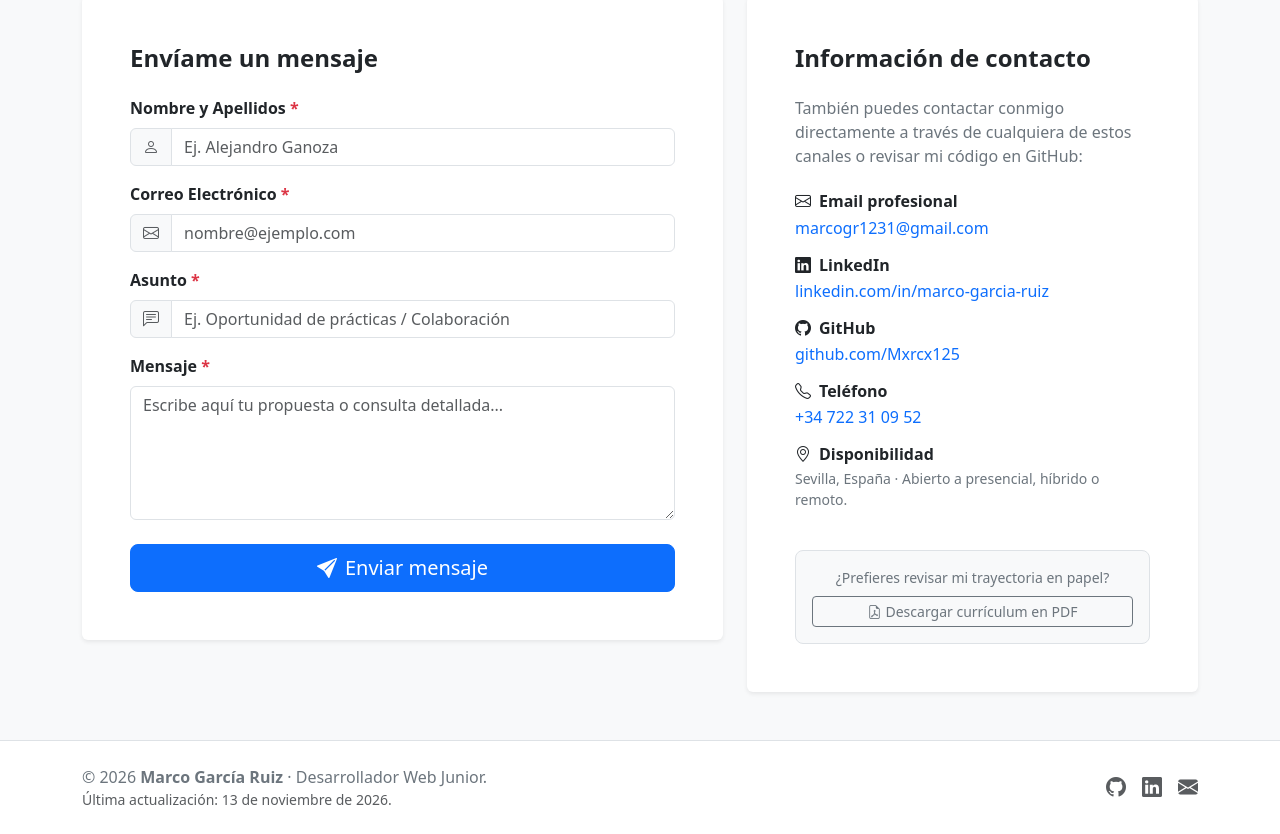
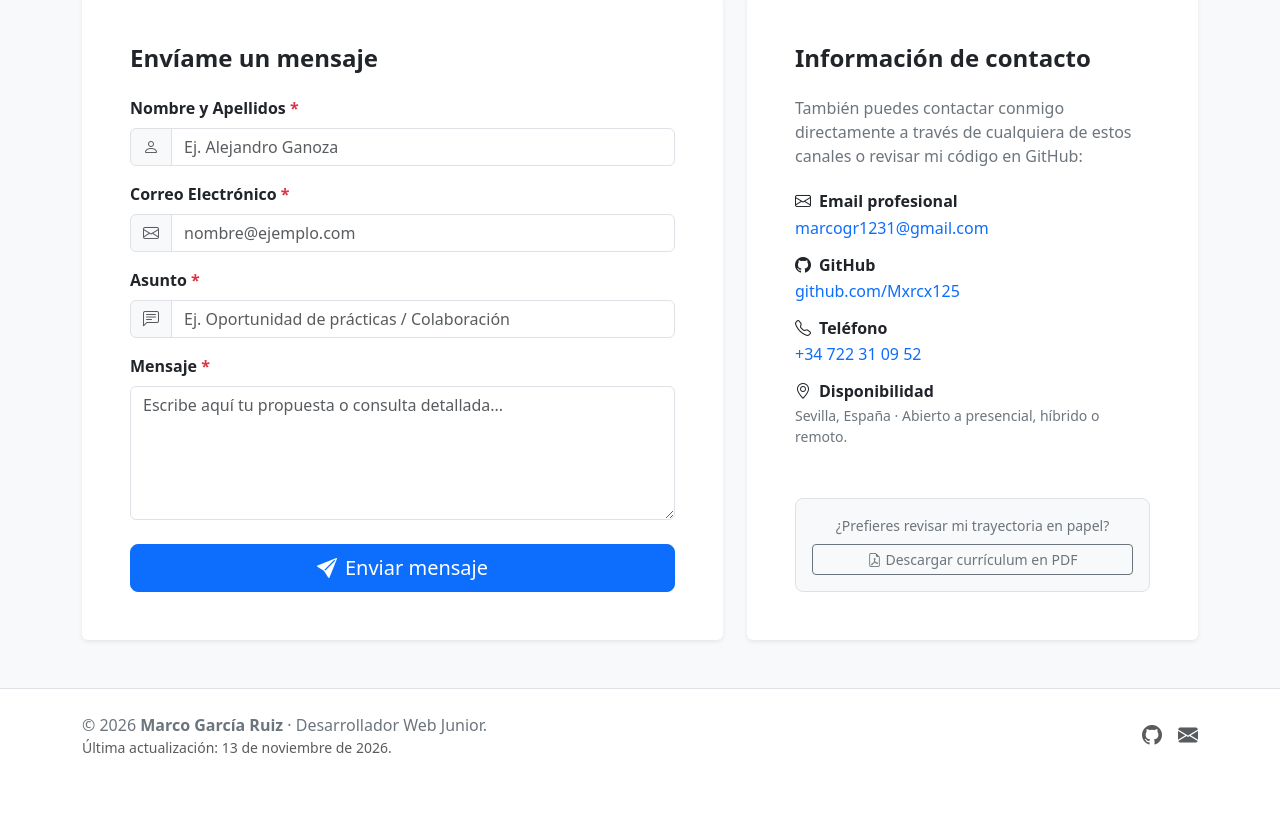
Before and after one commit to Mxrcx125/Portfolio-profesional-con-bootstrap, a plain HTML site: page index.html in a window 1280 px wide. Shown: the part 2849-3683 px from the top of the page. After the commit the page ends 3631 px from the top, so only its background shows below. Drawn offline with nearby package versions, Linux system fonts and the light colour scheme.

Commit message:
Eliminar enlaces de LinkedIn en contacto, footer y documentacion

```diff
--- a/index.html
+++ b/index.html
@@ -619,14 +619,6 @@
                   </a>
                 </div>
 
-                <!-- Enlace LinkedIn -->
-                <div class="mb-3">
-                  <h4 class="h6 mb-1 fw-bold"><i class="bi bi-linkedin me-2" aria-hidden="true"></i>LinkedIn</h4>
-                  <a href="https://www.linkedin.com/in/marco-garcia-ruiz" target="_blank" rel="noopener noreferrer" class="text-decoration-none">
-                    linkedin.com/in/marco-garcia-ruiz
-                  </a>
-                </div>
-
                 <!-- Enlace GitHub -->
                 <div class="mb-3">
                   <h4 class="h6 mb-1 fw-bold"><i class="bi bi-github me-2" aria-hidden="true"></i>GitHub</h4>
@@ -683,9 +675,6 @@
             <a href="https://github.com/Mxrcx125" target="_blank" rel="noopener noreferrer" class="social-link fs-5" aria-label="Visitar el perfil de GitHub de Marco García Ruiz">
               <i class="bi bi-github" aria-hidden="true"></i>
             </a>
-            <a href="https://www.linkedin.com/in/marco-garcia-ruiz" target="_blank" rel="noopener noreferrer" class="social-link fs-5" aria-label="Visitar el perfil de LinkedIn de Marco García Ruiz">
-              <i class="bi bi-linkedin" aria-hidden="true"></i>
-            </a>
             <a href="mailto:marcogr1231@gmail.com" class="social-link fs-5" aria-label="Enviar un correo electrónico a Marco García Ruiz">
               <i class="bi bi-envelope-fill" aria-hidden="true"></i>
             </a>
```
Also changed, not shown: 1 other file.
